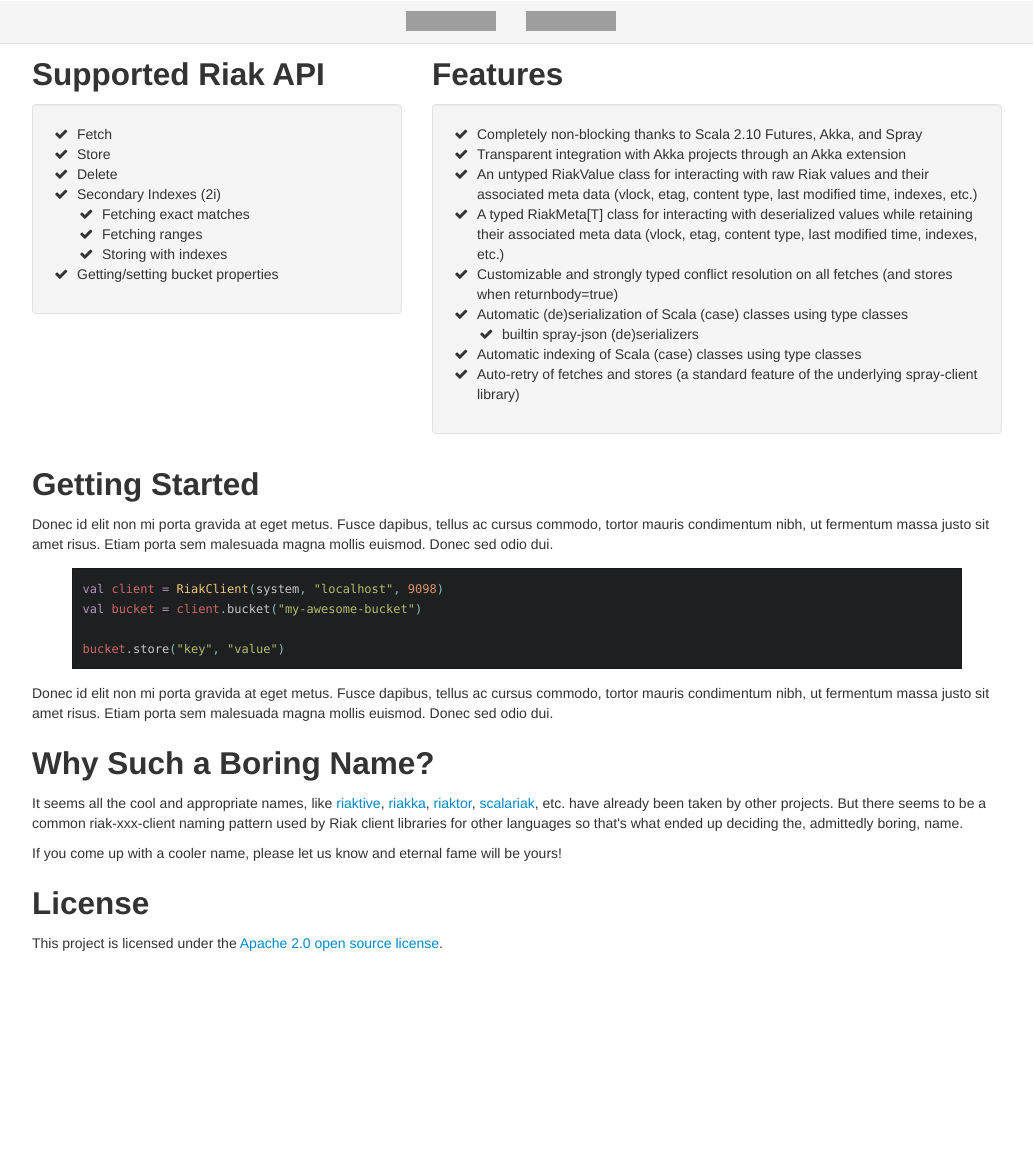
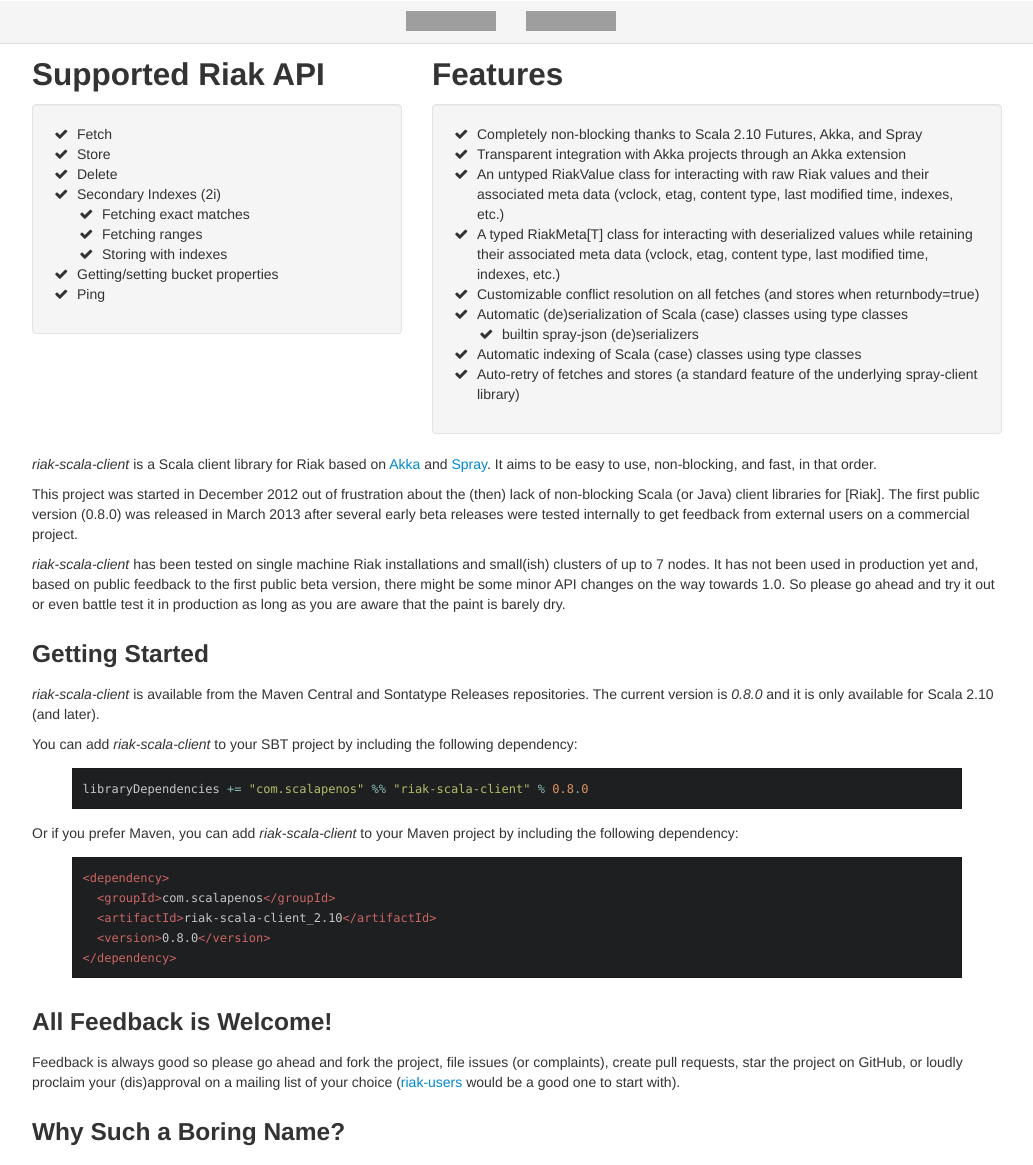
Before and after one commit to agemooij/riak-scala-client, a Jekyll site: the page built from index.html, in a window 1280 px wide and 1400 px high. Shown: the part 235-1400 px from the top of the window, without its empty margins (123-1156 px from the left). Built offline with Jekyll 4.4.1, drawn with Linux system fonts in a browser that asks for light colours; nearby versions of some CDN libraries; grey boxes are pictures that could not be loaded.

Commit message:
More docs written

```diff
--- a/_config.yml
+++ b/_config.yml
@@ -1 +1,3 @@
 safe: true
+
+version: 0.8.0
--- a/_layouts/main.html
+++ b/_layouts/main.html
@@ -3,6 +3,7 @@
   <head>
     <meta charset="utf-8">
     <title>Riak Scala Client - {{ page.title }}</title>
+
     <meta name="viewport" content="width=device-width, initial-scale=1.0">
     <meta name="description" content="">
     <meta name="author" content="">
--- a/index.html
+++ b/index.html
@@ -23,6 +23,7 @@
             </ul>
           </li>
           <li><i class="icon-ok"></i>Getting/setting bucket properties</li>
+          <li><i class="icon-ok"></i>Ping</li>
         </ul>
       </div>
     </div>
@@ -33,9 +34,9 @@
         <ul class="icons">
           <li><i class="icon-ok"></i>Completely non-blocking thanks to Scala 2.10 Futures, Akka, and Spray</li>
           <li><i class="icon-ok"></i>Transparent integration with Akka projects through an Akka extension</li>
-          <li><i class="icon-ok"></i>An untyped RiakValue class for interacting with raw Riak values and their associated meta data (vlock, etag, content type, last modified time, indexes, etc.)</li>
-          <li><i class="icon-ok"></i>A typed RiakMeta[T] class for interacting with deserialized values while retaining their associated meta data (vlock, etag, content type, last modified time, indexes, etc.)</li>
-          <li><i class="icon-ok"></i>Customizable and strongly typed conflict resolution on all fetches (and stores when returnbody=true)</li>
+          <li><i class="icon-ok"></i>An untyped RiakValue class for interacting with raw Riak values and their associated meta data (vclock, etag, content type, last modified time, indexes, etc.)</li>
+          <li><i class="icon-ok"></i>A typed RiakMeta[T] class for interacting with deserialized values while retaining their associated meta data (vclock, etag, content type, last modified time, indexes, etc.)</li>
+          <li><i class="icon-ok"></i>Customizable conflict resolution on all fetches (and stores when returnbody=true)</li>
           <li><i class="icon-ok"></i>Automatic (de)serialization of Scala (case) classes using type classes</li>
           <li>
             <ul class="icons">
@@ -57,38 +58,81 @@
     <div class="span1"></div>
 
     <div class="span10">
-      <h2>Getting Started</h2>
       <p>
-        Donec id elit non mi porta gravida at eget metus. Fusce dapibus, tellus ac cursus commodo, tortor
-        mauris condimentum nibh, ut fermentum massa justo sit amet risus. Etiam porta sem malesuada magna
-        mollis euismod. Donec sed odio dui.
+        <em>riak-scala-client</em> is a Scala client library for Riak based on <a href="http://akka.io" target="_blank">Akka</a>
+        and <a href="http://spray.io" target="_blank">Spray</a>. It aims to be easy to use, non-blocking, and fast, in that order.
       </p>
       <p>
-{% highlight scala %}
-val client = RiakClient(system, "localhost", 9098)
-val bucket = client.bucket("my-awesome-bucket")
-
-bucket.store("key", "value")
-{% endhighlight %}
-</pre>
+        This project was started in December 2012 out of frustration about the (then) lack of non-blocking
+        Scala (or Java) client libraries for [Riak]. The first public version ({{ site.version }}) was
+        released in March 2013 after several early beta releases were tested internally to get feedback from
+        external users on a commercial project.
       </p>
       <p>
-        Donec id elit non mi porta gravida at eget metus. Fusce dapibus, tellus ac cursus commodo, tortor
-        mauris condimentum nibh, ut fermentum massa justo sit amet risus. Etiam porta sem malesuada magna
-        mollis euismod. Donec sed odio dui.
+        <em>riak-scala-client</em> has been tested on single machine Riak installations and small(ish) clusters
+        of up to 7 nodes. It has not been used in production yet and, based on public feedback to the first
+        public beta version, there might be some minor API changes on the way towards 1.0. So please go ahead
+        and try it out or even battle test it in production as long as you are aware that the paint is barely dry.
       </p>
     </div>
 
     <div class="span1"></div>
   </div>
-</div> <!-- /container -->
 
-<div class="container">
   <div class="row">
     <div class="span1"></div>
 
     <div class="span10">
-      <h2>Why Such a Boring Name?</h2>
+      <h3>Getting Started</h3>
+      <p>
+        <em>riak-scala-client</em> is available from the Maven Central and Sontatype Releases repositories.
+        The current version is <em>{{ site.version }}</em> and it is only available for Scala 2.10 (and later).
+      </p>
+      <p>
+        You can add <em>riak-scala-client</em> to your SBT project by including the following dependency:
+      </p>
+      <p>
+{% highlight scala %}
+libraryDependencies += "com.scalapenos" %% "riak-scala-client" % {{ site.version }}
+{% endhighlight %}
+      </p>
+      <p>
+        Or if you prefer Maven, you can add <em>riak-scala-client</em> to your Maven project by including the following dependency:
+      </p>
+      <p>
+{% highlight xml %}
+<dependency>
+  <groupId>com.scalapenos</groupId>
+  <artifactId>riak-scala-client_2.10</artifactId>
+  <version>{{ site.version }}</version>
+</dependency>
+{% endhighlight %}
+      </p>
+    </div>
+    <div class="span1"></div>
+  </div>
+
+  <div class="row">
+    <div class="span1"></div>
+
+    <div class="span10">
+      <h3>All Feedback is Welcome!</h3>
+      <p>
+        Feedback is always good so please go ahead and fork the project, file issues (or complaints),
+        create pull requests, star the project on GitHub, or loudly proclaim your (dis)approval on
+        a mailing list of your choice (<a href="http://lists.basho.com/mailman/listinfo/riak-users_lists.basho.com">riak-users</a>
+        would be a good one to start with).
+      </p>
+    </div>
+
+    <div class="span1"></div>
+  </div>
+
+  <div class="row">
+    <div class="span1"></div>
+
+    <div class="span10">
+      <h3>Why Such a Boring Name?</h3>
       <p>
         It seems all the cool and appropriate names, like <a href="https://github.com/xaleraz/Riaktive">riaktive</a>,
         <a href="https://github.com/timperrett/riakka">riakka</a>, <a href="https://github.com/benmyles/riaktor">riaktor</a>,
@@ -110,7 +154,7 @@
     <div class="span1"></div>
 
     <div class="span10">
-      <h2>License</h2>
+      <h3>License</h3>
       <p>
         This project is licensed under the <a href="http://www.apache.org/licenses/LICENSE-2.0" target="_blank">Apache 2.0 open source license</a>.
       </p>
```
Also changed, not shown: documentation.html (+10 -21 lines).
